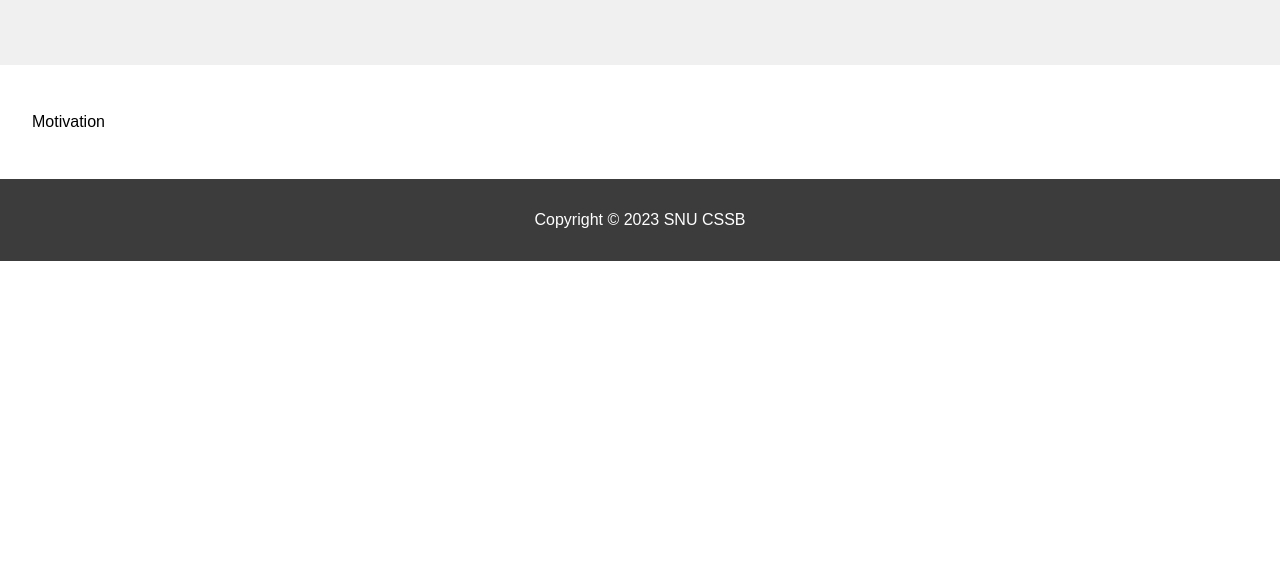
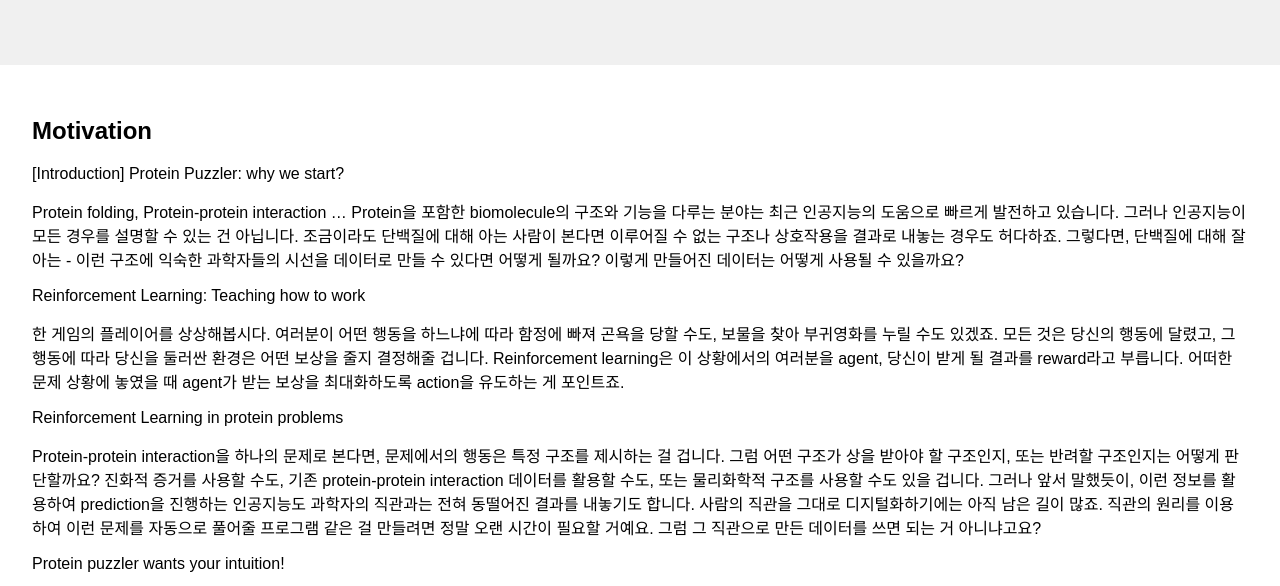
Before and after one commit to SanggeunParrk/Protein_Puzzler, a plain HTML site: page web_server/AboutPP.html in a window 1280 px wide. Shown: the part 193-779 px from the top of the page. Drawn offline with Linux system fonts and the light colour scheme.

Commit message:
motivation

```diff
--- a/web_server/AboutPP.html
+++ b/web_server/AboutPP.html
@@ -73,7 +73,15 @@
 
 
   <main class="main-content">
-    <p>Motivation</p>
+    <h2>Motivation</h2>
+    <p> [Introduction] Protein Puzzler: why we start?</p>
+    <p> Protein folding, Protein-protein interaction … Protein을 포함한 biomolecule의 구조와 기능을 다루는 분야는 최근 인공지능의 도움으로 빠르게 발전하고 있습니다. 그러나 인공지능이 모든 경우를 설명할 수 있는 건 아닙니다. 조금이라도 단백질에 대해 아는 사람이 본다면 이루어질 수 없는 구조나 상호작용을 결과로 내놓는 경우도 허다하죠. 그렇다면, 단백질에 대해 잘 아는 - 이런 구조에 익숙한 과학자들의 시선을 데이터로 만들 수 있다면 어떻게 될까요? 이렇게 만들어진 데이터는 어떻게 사용될 수 있을까요?</p>
+    <p> Reinforcement Learning: Teaching how to work</p>
+    <p> 한 게임의 플레이어를 상상해봅시다. 여러분이 어떤 행동을 하느냐에 따라 함정에 빠져 곤욕을 당할 수도, 보물을 찾아 부귀영화를 누릴 수도 있겠죠. 모든 것은 당신의 행동에 달렸고, 그 행동에 따라 당신을 둘러싼 환경은 어떤 보상을 줄지 결정해줄 겁니다. Reinforcement learning은 이 상황에서의 여러분을 agent, 당신이 받게 될 결과를 reward라고 부릅니다. 어떠한 문제 상황에 놓였을 때 agent가 받는 보상을 최대화하도록 action을 유도하는 게 포인트죠.</p>
+    <p> Reinforcement Learning in protein problems</p>
+    <p> Protein-protein interaction을 하나의 문제로 본다면, 문제에서의 행동은 특정 구조를 제시하는 걸 겁니다. 그럼 어떤 구조가 상을 받아야 할 구조인지, 또는 반려할 구조인지는 어떻게 판단할까요? 진화적 증거를 사용할 수도, 기존 protein-protein interaction 데이터를 활용할 수도, 또는 물리화학적 구조를 사용할 수도 있을 겁니다. 그러나 앞서 말했듯이, 이런 정보를 활용하여 prediction을 진행하는 인공지능도 과학자의 직관과는 전혀 동떨어진 결과를 내놓기도 합니다. 사람의 직관을 그대로 디지털화하기에는 아직 남은 길이 많죠. 직관의 원리를 이용하여 이런 문제를 자동으로 풀어줄 프로그램 같은 걸 만들려면 정말 오랜 시간이 필요할 거예요. 그럼 그 직관으로 만든 데이터를 쓰면 되는 거 아니냐고요?</p>
+    <p> Protein puzzler wants your intuition!</p>
+    <p> 이 웹사이트는 여러분들이 직접 만들어가는 데이터베이스입니다. 당신이 가진 화학자로서의 시각을, 생명과학자로서의 관점을, 설령 이름을 붙일 수 없는 시선이라 해도 좋으니 단백질에 익숙해진 당신의 직관을 빌려주세요. Protein Puzzler는 게임입니다. 하지만 여러분은 플레이어가 아닌 심사단이죠. 누군가 예측했을 구조를 보고 평가해주세요. 이 플레이어에게는 어떤 보상을 주어야 할까요? 훌륭한 예측에는 적절한 보상을, 직관에 어긋나는 결과에는 철저히 혹평을 내주세요.</p>
   </main>
 
   <footer class="footer">
```
